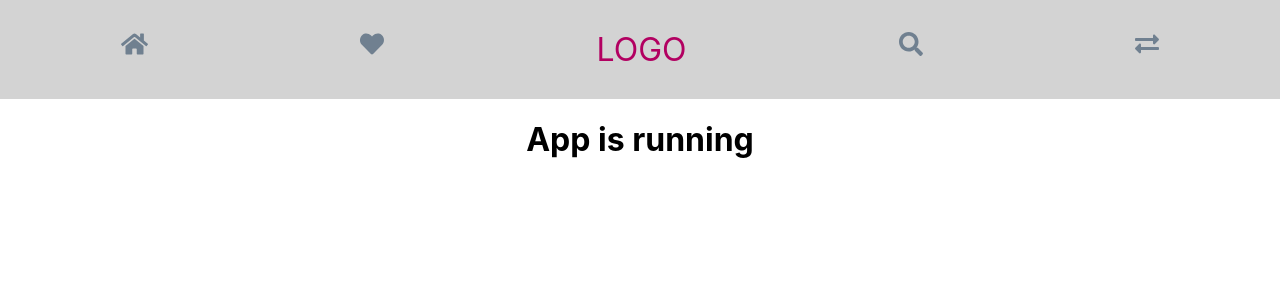
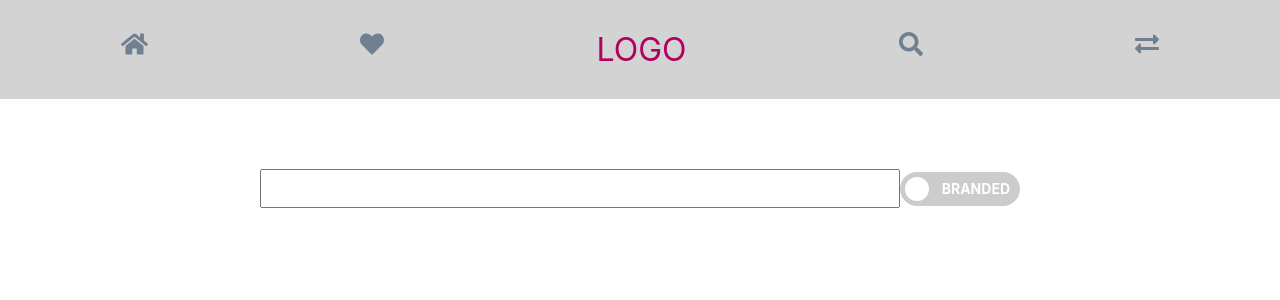
Before and after one commit to nutrition-navigator/nutriNav, a React (Create React App) app: page / in a window 1280 px wide. Shown: the top 300 px of the page. Built offline with nearby package versions, Linux system fonts and the light colour scheme.

Commit message:
created Home.js and toggle button

```diff
--- a/src/App.js
+++ b/src/App.js
@@ -1,13 +1,12 @@
 import React, { Component } from 'react';
-import Nav from './Nav';
+import Home from './Home';
 import './App.css';
 
 class App extends Component {
   render () {
     return (
       <div className="App">
-        < Nav />
-        <h1>App is running</h1>
+        <Home />
       </div>
     );
   }
--- /dev/null
+++ b/src/Home.js
@@ -0,0 +1,28 @@
+import React, { Component } from 'react';
+import Nav from './Nav';
+
+class Home extends Component {
+  render() {
+    return(
+      <div className="home-page">
+        <Nav />
+        <input type="search" name="search" id="search"/>
+        <div className="toggle-switch">
+          <input
+            type="checkbox"
+            className="toggle-switch-checkbox"
+            name="toggleSwitch"
+            id="toggleSwitch"
+          />
+          <label className="toggle-switch-label" htmlFor="toggleSwitch">
+            <span className="toggle-switch-inner" />
+            <span className="toggle-switch-switch" />
+          </label>
+        </div>
+
+      </div>
+    )
+  }
+}
+
+export default Home;
--- a/src/index.css
+++ b/src/index.css
@@ -38,3 +38,92 @@ code {
   display: flex;
   justify-content: space-around;
 }
+
+/* HOME PAGE STYLES */
+
+.home-page input {
+  margin-top: 70px;
+  padding: 10px 5px;
+  width: 50%;
+}
+
+.toggle-switch {
+  position: relative;
+  width: 120px;
+  display: inline-block;
+  vertical-align: middle;
+  -webkit-user-select: none;
+  -moz-user-select: none;
+  -ms-user-select: none;
+  text-align: left;
+}
+.toggle-switch-checkbox {
+  display: none;
+}
+.toggle-switch-label {
+  display: block;
+  overflow: hidden;
+  cursor: pointer;
+  border: 0 solid #ccc;
+  border-radius: 20px;
+  margin: 0;
+}
+.toggle-switch-inner {
+  display: block;
+  width: 200%;
+  margin-left: -100%;
+  transition: margin 0.3s ease-in 0s;
+}
+.toggle-switch-inner::before, .toggle-switch-inner::after {
+  display: block;
+  float: left;
+  width: 50%;
+  height: 34px;
+  padding: 0;
+  line-height: 34px;
+  font-size: 14px;
+  color: white;
+  font-weight: bold;
+  box-sizing: border-box;
+}
+.toggle-switch-inner:before {
+  content: "COMMON";
+  text-transform: uppercase;
+  padding-left: 10px;
+  background-color: #b20061;
+  color: #fff;
+}
+.toggle-switch-disabled {
+  background-color: #ccc;
+  cursor: not-allowed;
+}
+.toggle-switch-disabled::before {
+  background-color: #ccc;
+  cursor: not-allowed;
+}
+.toggle-switch-inner::after {
+  content: "BRANDED";
+  text-transform: uppercase;
+  padding-right: 10px;
+  background-color: #ccc;
+  color: #fff;
+  text-align: right;
+}
+.toggle-switch-switch {
+  display: block;
+  width: 24px;
+  margin: 5px;
+  background: #fff;
+  position: absolute;
+  top: 0;
+  bottom: 0;
+  border: 0 solid #ccc;
+  border-radius: 20px;
+  transition: all 0.3s ease-in 0s;
+}
+.toggle-switch-checkbox:checked + .toggle-switch-label .toggle-switch-inner {
+  margin-left: 0;
+}
+.toggle-switch-checkbox:checked + .toggle-switch-label .toggle-switch-switch {
+  right: 0px;
+}
```
